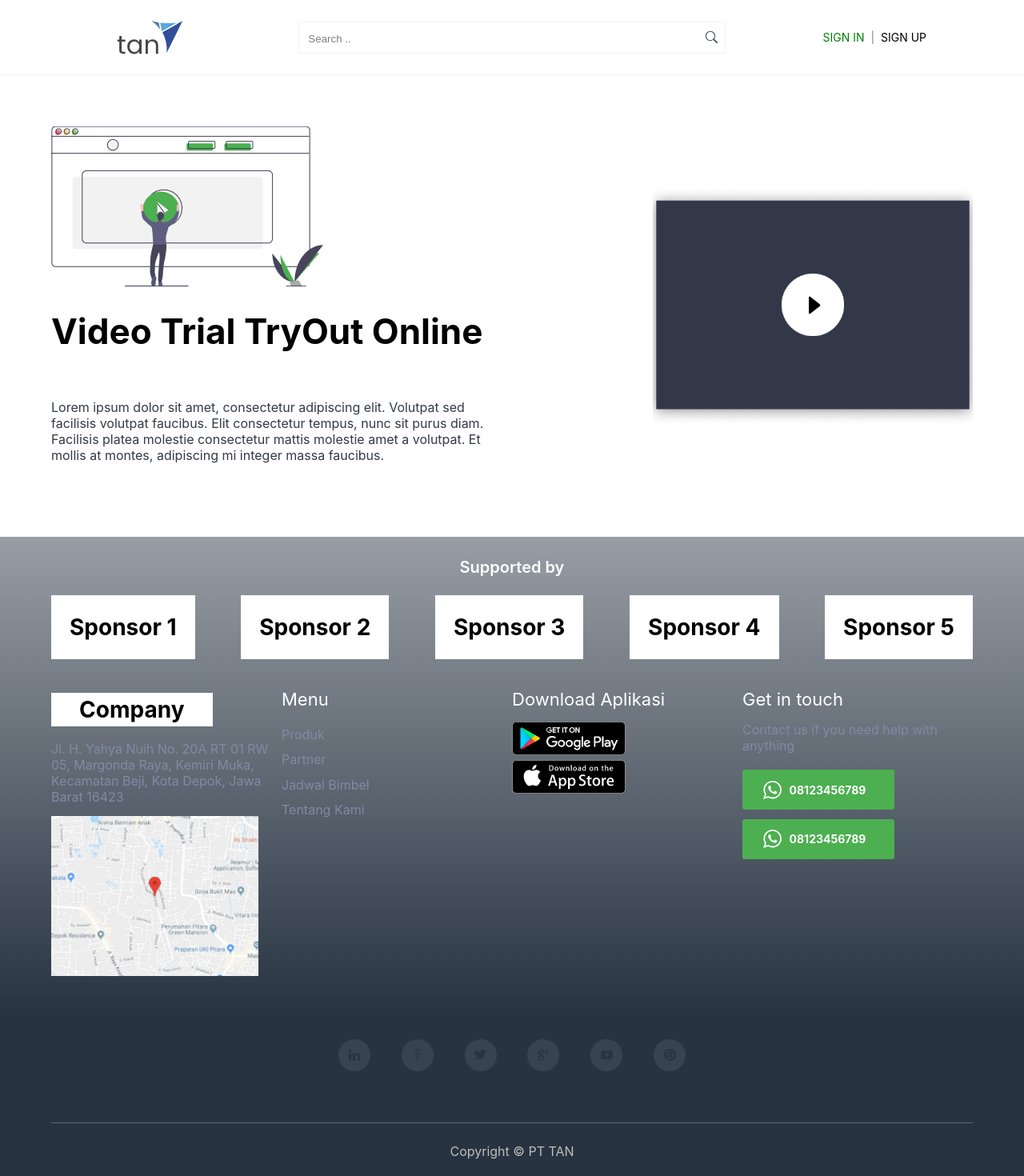
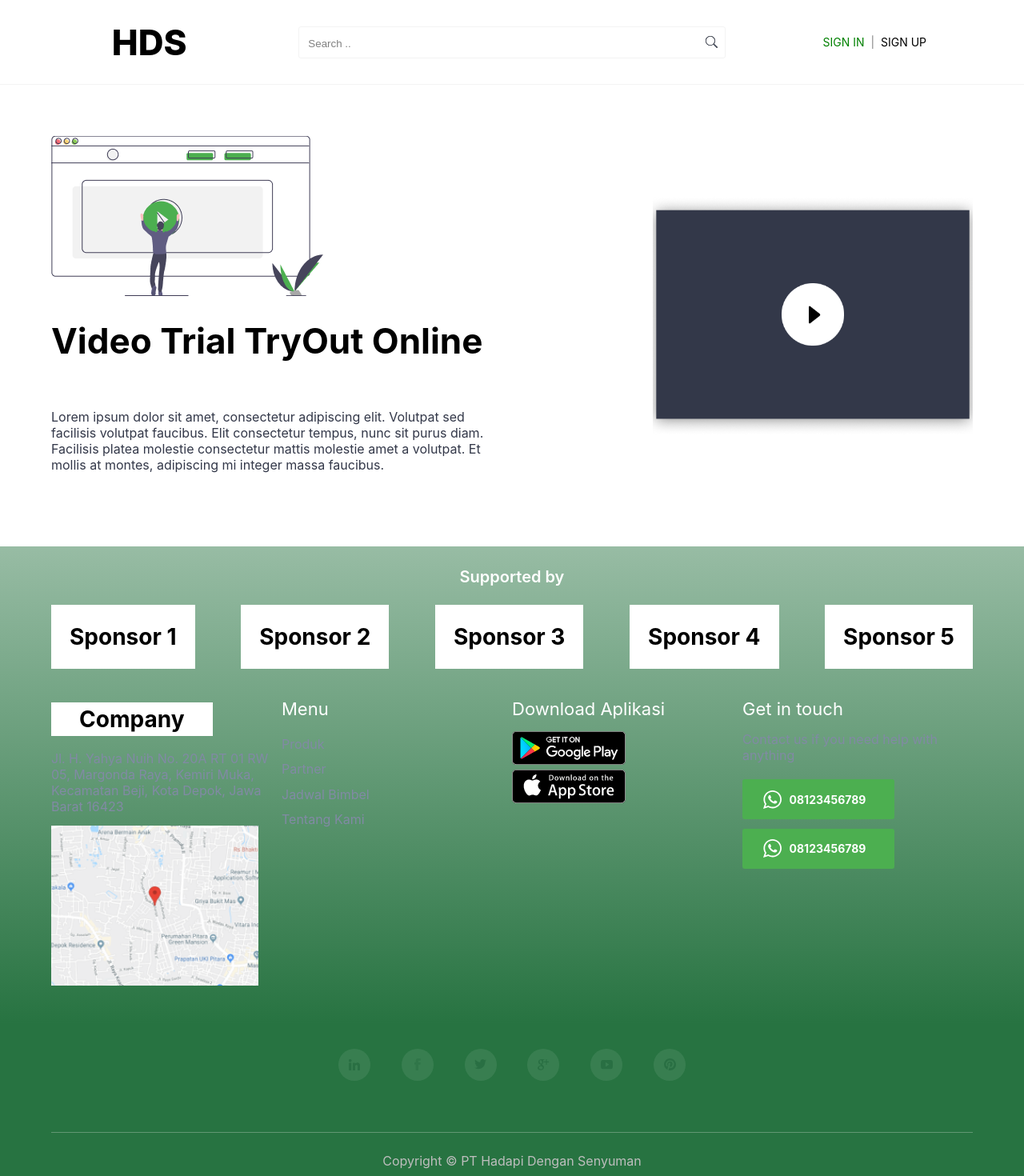
Before and after one commit to izzanrasyid/permata, a React (Create React App) app: page / in a window 1280 px wide. Shown: the top 1470 px of the page at 80% size. Built offline with nearby package versions, Linux system fonts and the light colour scheme.

Commit message:
update ui and refactor navbar

```diff
--- a/src/Components/Footer/Copyright/index.js
+++ b/src/Components/Footer/Copyright/index.js
@@ -15,7 +15,7 @@ const Copyright = () => {
   return (
     <Container>
       <Text size={'Copyright © PT TENAGA ALAMI NUSANTARA'} color={"#BEBEBE"}>
-        Copyright © PT TAN
+        Copyright © PT Hadapi Dengan Senyuman
       </Text>
     </Container>
   );
--- a/src/Components/Footer/index.js
+++ b/src/Components/Footer/index.js
@@ -13,7 +13,7 @@ import { sponsors } from "./constant";
 const Container = styled.div`
   display: flex;
   flex-direction: column;
-  background: linear-gradient(180deg, rgba(66, 73, 91, 0.0001) -68.11%, #273341 74.28%);
+  background: linear-gradient(180deg, rgba(66, 73, 91, 0.0001) -68.11%, #277341 74.28%);
   width: 100vw;
 `;
 
--- a/src/Components/Icons/TanLogo.jsx
+++ /dev/null
@@ -1,16 +0,0 @@
-import React from "react";
-
-const TanLogo = () => {
-  return (
-    <svg width="82" height="42" viewBox="0 0 82 42" fill="none" xmlns="http://www.w3.org/2000/svg">
-      <path fill-rule="evenodd" clip-rule="evenodd" d="M75.1273 4.19228C71.3999 6.29332 65.81 9.4387 62.7054 11.182L57.0605 14.3516L57.751 15.7527C60.0121 20.3406 61.5885 25.7415 62.2288 31.0926C62.4743 33.1448 62.5601 36.9635 62.4032 38.8475C62.333 39.6887 62.2919 40.3933 62.3118 40.4134C62.338 40.4398 76.2023 12.3329 81.7611 0.984089C81.9318 0.635679 82.0339 0.355364 81.9878 0.361425C81.9419 0.367375 78.8547 2.09124 75.1273 4.19228Z" fill="#324E9A"/>
-      <path fill-rule="evenodd" clip-rule="evenodd" d="M43.1128 0.0145608C43.1658 0.0641447 43.802 0.552051 44.5265 1.0988C47.6269 3.4385 51.3898 7.25404 53.7006 10.4013C53.9982 10.8064 54.2551 11.1242 54.2718 11.1075C54.3031 11.0757 52.5542 2.19019 52.5066 2.1394C52.4916 2.12342 51.7955 1.98899 50.9595 1.84057C48.1403 1.3401 45.7677 0.788731 43.878 0.195046C43.4041 0.0461843 43.0598 -0.0350232 43.1128 0.0145608Z" fill="#587CB9"/>
-      <path d="M56.3216 12.9994L54.2832 2.375C62.9818 3.1113 67.6222 3.28685 74.8815 2.58963L56.3216 12.9994Z" fill="#5BA7DA"/>
-      <path d="M6.04989 25.9816V36.3806C6.04989 37.2391 6.23227 37.8509 6.59704 38.2157C6.9618 38.5591 7.59477 38.7309 8.49594 38.7309H10.6523V41.2099H8.01317C6.38247 41.2099 5.15944 40.8343 4.34409 40.083C3.52874 39.3318 3.12107 38.0977 3.12107 36.3806V25.9816H0.835938V23.5669H3.12107V19.124H6.04989V23.5669H10.6523V25.9816H6.04989Z" fill="#454649"/>
-      <path d="M13.1067 32.324C13.1067 30.5211 13.4714 28.9435 14.201 27.5913C14.9305 26.2177 15.9282 25.1552 17.1942 24.404C18.4816 23.6528 19.9084 23.2772 21.4748 23.2772C23.0196 23.2772 24.3607 23.6099 25.4979 24.2752C26.6351 24.9406 27.4826 25.7777 28.0405 26.7865V23.5669H31.0015V41.2099H28.0405V37.926C27.4611 38.9562 26.5922 39.8148 25.4335 40.5016C24.2963 41.1669 22.966 41.4996 21.4426 41.4996C19.8762 41.4996 18.4601 41.1133 17.1942 40.3406C15.9282 39.5679 14.9305 38.484 14.201 37.0889C13.4714 35.6938 13.1067 34.1055 13.1067 32.324ZM28.0405 32.3562C28.0405 31.0255 27.7723 29.8665 27.2359 28.8791C26.6994 27.8918 25.9699 27.1406 25.0473 26.6255C24.1461 26.0889 23.1484 25.8206 22.0541 25.8206C20.9598 25.8206 19.9621 26.0782 19.0609 26.5933C18.1597 27.1084 17.4409 27.8596 16.9045 28.847C16.3681 29.8343 16.0999 30.9933 16.0999 32.324C16.0999 33.6762 16.3681 34.8567 16.9045 35.8655C17.4409 36.8528 18.1597 37.6148 19.0609 38.1513C19.9621 38.6665 20.9598 38.924 22.0541 38.924C23.1484 38.924 24.1461 38.6665 25.0473 38.1513C25.9699 37.6148 26.6994 36.8528 27.2359 35.8655C27.7723 34.8567 28.0405 33.6869 28.0405 32.3562Z" fill="#454649"/>
-      <path d="M44.5443 23.245C46.69 23.245 48.4279 23.8996 49.7582 25.2089C51.0886 26.4967 51.7537 28.364 51.7537 30.8109V41.2099H48.8571V31.2294C48.8571 29.4694 48.4172 28.1279 47.5375 27.205C46.6578 26.2606 45.4562 25.7884 43.9328 25.7884C42.3879 25.7884 41.1541 26.2713 40.2315 27.2372C39.3303 28.203 38.8797 29.6089 38.8797 31.4548V41.2099H35.9509V23.5669H38.8797V26.0782C39.4591 25.1767 40.2422 24.4791 41.2292 23.9855C42.2377 23.4918 43.3427 23.245 44.5443 23.245Z" fill="#454649"/>
-    </svg>
-  );
-};
-
-export default TanLogo;
--- a/src/Components/Icons/index.js
+++ b/src/Components/Icons/index.js
@@ -7,7 +7,6 @@ import IconPinterest from "./IconPinterest";
 import IconTwitter from "./IconTwitter";
 import IconWhatsapp from "./IconWhatsapp";
 import IconYoutube from "./IconYoutube";
-import TanLogo from "./TanLogo";
 
 export {
   IconSearch,
@@ -19,5 +18,4 @@ export {
   IconTwitter,
   IconWhatsapp,
   IconYoutube,
-  TanLogo,
 };
--- a/src/Components/Navbar/Headerbar/Headerbar.jsx
+++ /dev/null
@@ -1,43 +0,0 @@
-import React from 'react';
-import { TanLogo } from '../../Icons';
-import Searchbar from '../../Searchbar';
-import { Text, Span } from '../../Text';
-import {
-  HeaderbarWrapper,
-  LogoWrapper,
-  SearchWrapper,
-  LoginWrapper
-} from './styles';
-
-const Headerbar = ({ setIsLogin, toLogout }) => {
-  const token = localStorage.getItem('access_token');
-
-  return (
-    <HeaderbarWrapper>
-      <LogoWrapper>
-        <TanLogo />
-      </LogoWrapper>
-      <SearchWrapper>
-        <Searchbar />
-      </SearchWrapper>
-      {
-        token ?
-        <LoginWrapper onClick={toLogout}>
-          <Text size={'14px'} weight={'400'} color={'red'} >LOGOUT</Text>
-        </LoginWrapper>
-        :
-        <LoginWrapper onClick={() => setIsLogin(true)}>
-          <Text size={'14px'} weight={'400'} color={'green'}>
-            SIGN IN
-            &nbsp;
-            <Span color={'grey'} size={'14px'} weight={'400'}>| </Span>
-            &nbsp;
-            <Span color={'black'} size={'14px'} weight={'400'}>SIGN UP</Span>
-          </Text>
-        </LoginWrapper>
-      }
-    </HeaderbarWrapper>
-  );
-};
-
-export default Headerbar;
--- a/src/Components/Navbar/Headerbar/styles.js
+++ /dev/null
@@ -1,37 +0,0 @@
-import styled from 'styled-components';
-
-export const HeaderbarWrapper = styled.div`
-  display: flex;
-  padding: 2% 0;
-  justify-content: space-between;
-  width: 100%;
-  border-bottom: 1px solid rgba(134, 134, 134, 0.1);
-`;
-
-export const LogoWrapper = styled.div`
-  flex: 3.5;
-  display: flex;
-  justify-content: center;
-  align-items: center;
-  @media (max-width: 768px) {
-    visibility: hidden;
-  }
-`;
-
-export const SearchWrapper = styled.div`
-  flex: 5;
-  display: flex;
-  justify-content: center;
-  align-items: center;
-  @media (max-width: 768px) {
-    display: none;
-  }
-`;
-
-export const LoginWrapper = styled.div`
-  flex: 3.5;
-  display: flex;
-  justify-content: center;
-  align-items: center;
-  cursor: pointer;
-`;
--- a/src/Components/Navbar/index.js
+++ b/src/Components/Navbar/index.js
@@ -1,11 +1,43 @@
 import React from 'react';
-import { NavbarContainer } from './styles';
-import Headerbar from './Headerbar/Headerbar';
+import {
+  NavbarContainer,
+  HeaderbarWrapper,
+  LogoWrapper,
+  SearchWrapper,
+  LoginWrapper
+} from './styles';
+import Searchbar from '../Searchbar';
+import { Text, Span } from '../Text';
 
 const Navbar = ({ setIsLogin, toLogout }) => {
+  const token = localStorage.getItem('access_token');
+
   return (
     <NavbarContainer>
-      <Headerbar setIsLogin={setIsLogin} toLogout={toLogout} />
+      <HeaderbarWrapper>
+        <LogoWrapper>
+          <Text size={'44px'} weight={'800'}>HDS</Text>
+        </LogoWrapper>
+        <SearchWrapper>
+          <Searchbar />
+        </SearchWrapper>
+        {
+          token ?
+          <LoginWrapper onClick={toLogout}>
+            <Text size={'14px'} weight={'400'} color={'red'} >LOGOUT</Text>
+          </LoginWrapper>
+          :
+          <LoginWrapper onClick={() => setIsLogin(true)}>
+            <Text size={'14px'} weight={'400'} color={'green'}>
+              SIGN IN
+              &nbsp;
+              <Span color={'grey'} size={'14px'} weight={'400'}>| </Span>
+              &nbsp;
+              <Span color={'black'} size={'14px'} weight={'400'}>SIGN UP</Span>
+            </Text>
+          </LoginWrapper>
+        }
+      </HeaderbarWrapper>
     </NavbarContainer>
   );
 };
--- a/src/Components/Navbar/styles.js
+++ b/src/Components/Navbar/styles.js
@@ -6,3 +6,39 @@ export const NavbarContainer = styled.div`
   background-color: #FFF;
   width: 100vw;
 `;
+
+export const HeaderbarWrapper = styled.div`
+  display: flex;
+  padding: 2% 0;
+  justify-content: space-between;
+  width: 100%;
+  border-bottom: 1px solid rgba(134, 134, 134, 0.1);
+`;
+
+export const LogoWrapper = styled.div`
+  flex: 3.5;
+  display: flex;
+  justify-content: center;
+  align-items: center;
+  @media (max-width: 768px) {
+    visibility: hidden;
+  }
+`;
+
+export const SearchWrapper = styled.div`
+  flex: 5;
+  display: flex;
+  justify-content: center;
+  align-items: center;
+  @media (max-width: 768px) {
+    display: none;
+  }
+`;
+
+export const LoginWrapper = styled.div`
+  flex: 3.5;
+  display: flex;
+  justify-content: center;
+  align-items: center;
+  cursor: pointer;
+`;
```
